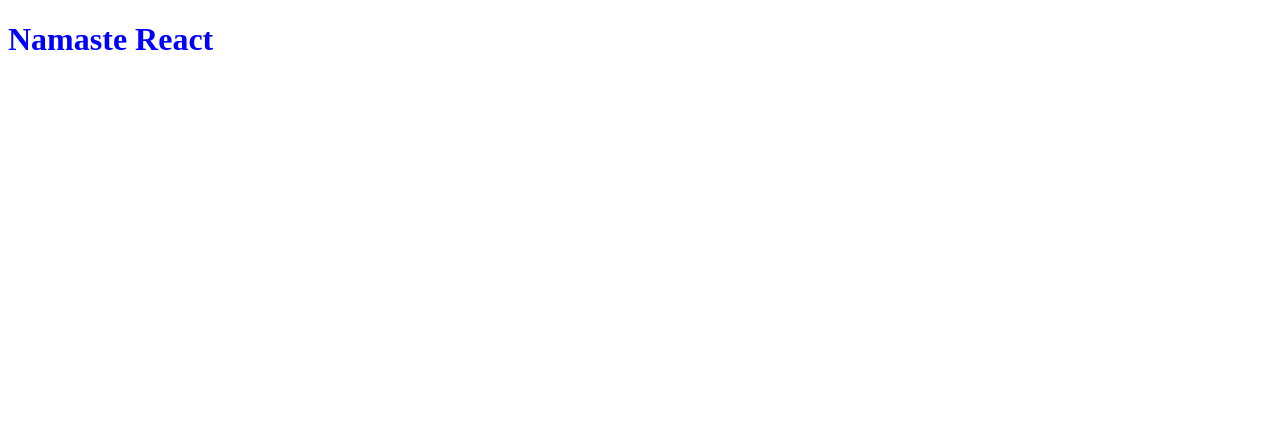
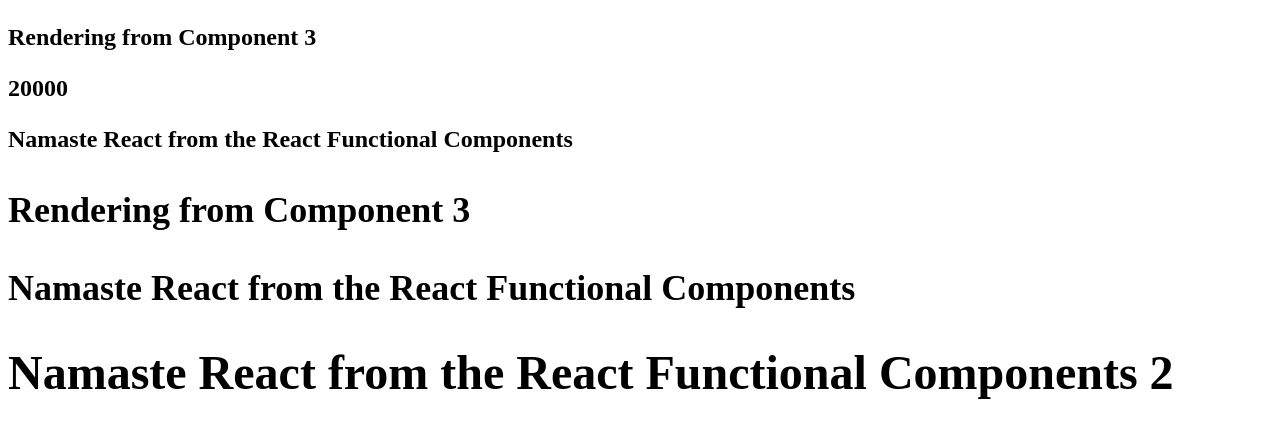
Before and after one commit to dhairyas87/namaste-react, a React (Vite) app: page / in a window 1280 px wide. Shown: the top 438 px of the page. Built offline with nearby package versions, Linux system fonts and the light colour scheme.

Commit message:
Changes for EP_03

```diff
--- a/App.js
+++ b/App.js
@@ -11,5 +11,68 @@
         {id:"heading"},
         "Namaste React"
  )
+const jsxHeading = (
+<h1 id="heading1" className="heading" >
+Namaste React</h1>
+)
 
- root.render(heading);
+// React Functional Components :- Any component starts with the Capital Alphates
+
+// Functional components :- Would return any JSX components
+
+
+const HeadingComponent = () => {
+        return <p className="heading">Namaste React from the React Functional Components</p>
+}
+
+const HeadingComponent2 = () => (
+<h1 className="heading">Namaste React from the React Functional Components 2</h1>
+)
+
+
+
+/*
+Both HeadingComponent and HeadingComponent2 are same functional component just syntax is different , we can write functional
+components in both the ways
+*/
+
+// To render React functional component on the webpage , you can use this
+
+
+
+
+root.render(<HeadingComponent />);
+
+//Component Composition is component instide a component
+const HeaderComponent3 = () => {
+        return (
+                <h2>
+        <p className="heading"> Rendering from Component 3   </p>
+               <HeadingComponent/>
+               </h2>
+      )
+};
+
+root.render(<HeaderComponent3 />);
+
+
+//Ways to write different components inside react and JSX
+
+const HeaderComponent4 = () => {
+        return (
+                <h2>
+        <p className="heading"> Rendering from Component 3   </p>
+            {100*200}
+            <HeadingComponent/>
+            <HeaderComponent3></HeaderComponent3>
+            {HeadingComponent2()}
+               </h2>
+      )
+};
+root.render(<HeaderComponent4 />);
+
+
+
+ //root.render(jsxHeading);
+
+ // We can write any java script code inside the React Functional component by enclosing it into curly brackets {}
--- a/index.css
+++ b/index.css
@@ -1,3 +1,6 @@
 #heading{
     color: blue;
 }
+#heading1{
+    color: green;
+}
```
Also changed, not shown: 1 other file (tests, documents, lock files or other folders).
